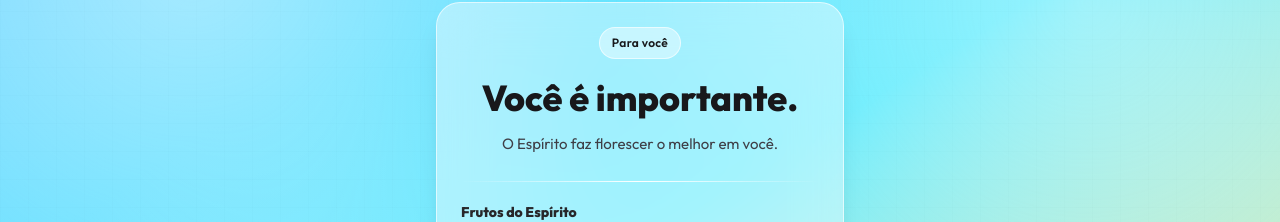
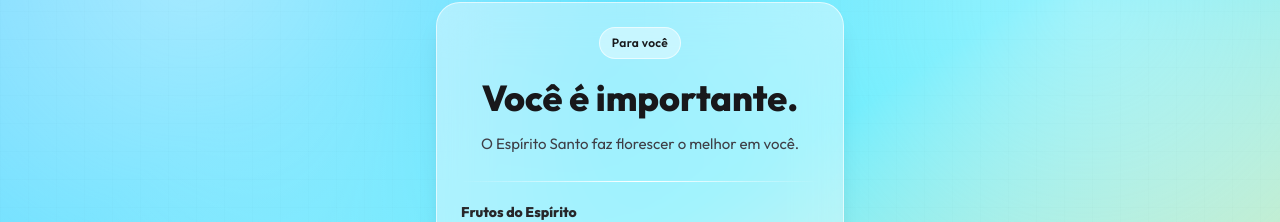
Before and after one commit to rodrigocamargo854/foryou, a Next.js app: page / in a window 1280 px wide. Shown: the part 157-379 px from the top of the page. Built offline with nearby package versions, Linux system fonts and the light colour scheme.

Commit message:
espirto santo

```diff
--- a/app/page.tsx
+++ b/app/page.tsx
@@ -115,7 +115,7 @@ export default function Page() {
             <h1 className="mt-4 text-4xl font-black leading-tight">Você é importante.</h1>
 
             <p className="mt-3 text-[15px] leading-relaxed text-zinc-700">
-              O Espírito faz florescer o melhor em você.
+              O Espírito Santo faz florescer o melhor em você.
             </p>
           </div>
 
```
